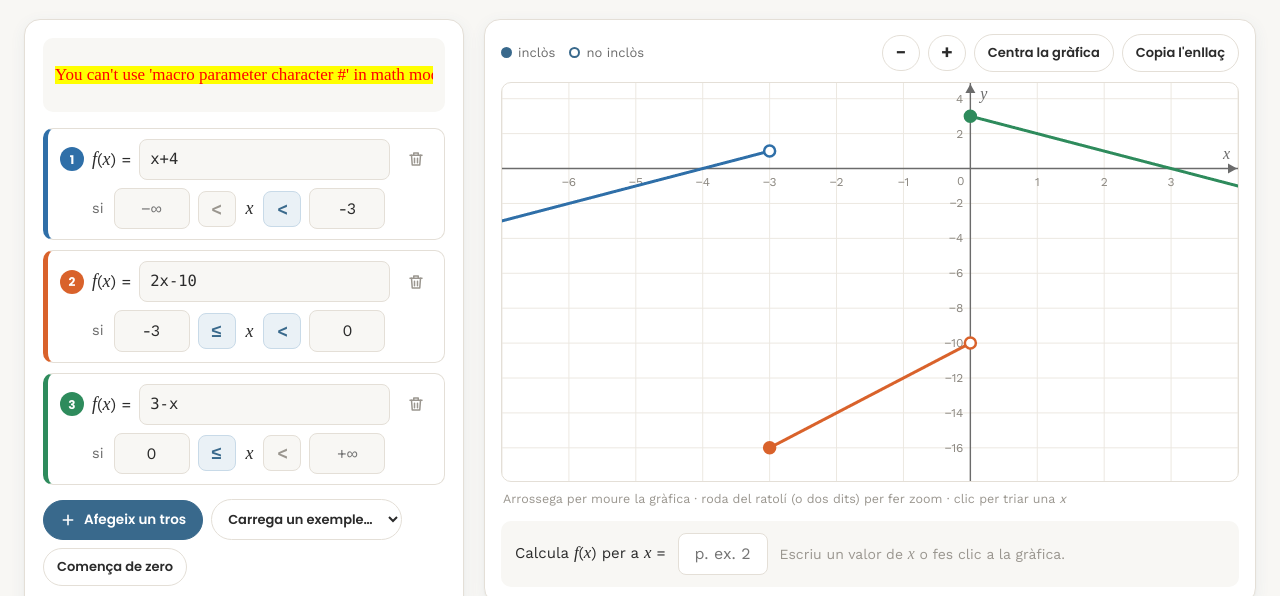
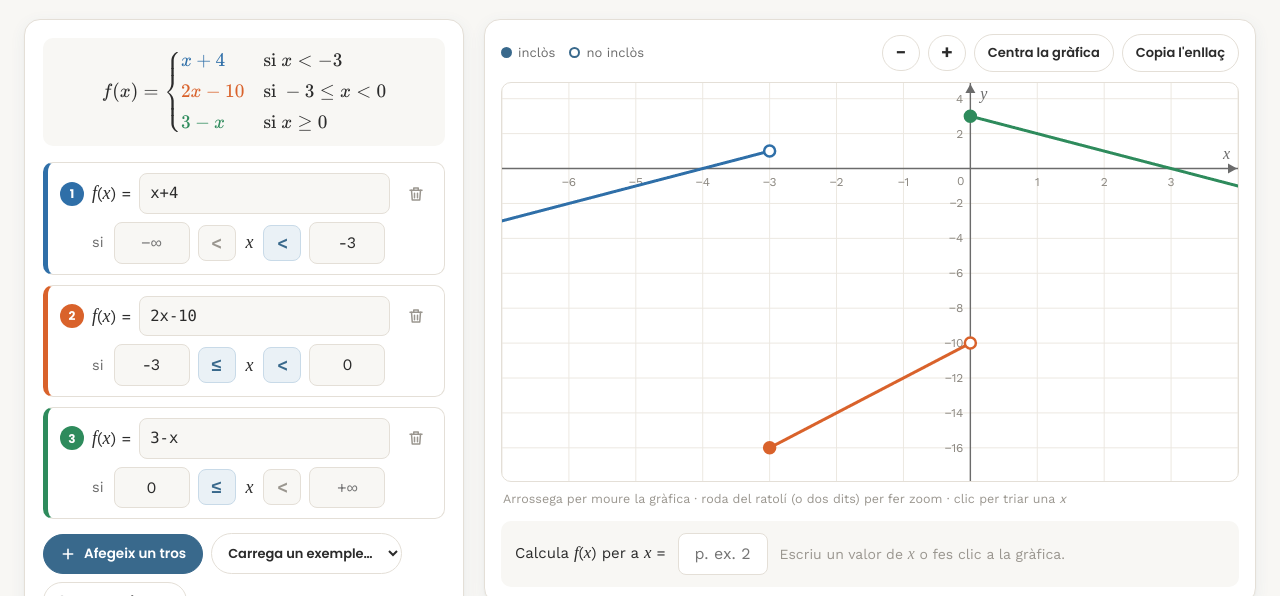
Before and after one commit to Mar-PVV/web, a plain HTML site: page funcions-trossos.html in a window 1280 px wide. Shown: the part 204-800 px from the top of the page. Drawn offline with nearby package versions, Linux system fonts and the light colour scheme.

Commit message:
Funcions a trossos: corregeix l'error de MathJax amb connexió lenta
Co-Authored-By: Claude Opus 5.5 <noreply@anthropic.com>
Claude-Session: https://claude.ai/code/session_01CJj1acdfNgxMa53B4CeB4b

```diff
--- a/assets/funcions-trossos.js
+++ b/assets/funcions-trossos.js
@@ -521,6 +521,21 @@ if (typeof document !== 'undefined') (function () {
     espera = setTimeout(pintaDefinicio, 180);
   }
 
+  // MathJax: un sol typeset alhora i només quan ja ha acabat de carregar (amb l'extensió
+  // de colors precarregada). Si no, en una connexió lenta es barregen i surt l'error
+  // «You can't use 'macro parameter character #'».
+  let cuaMJ = null;
+  const mjLlest = () => window.MathJax && MathJax.typesetPromise && MathJax.startup && MathJax.startup.promise;
+  function composa(elem) {
+    if (!mjLlest()) return false;
+    if (!cuaMJ) cuaMJ = MathJax.startup.promise;
+    cuaMJ = cuaMJ.then(() => {
+      if (MathJax.typesetClear) MathJax.typesetClear([elem]);
+      return MathJax.typesetPromise([elem]);
+    }).catch(() => {});
+    return true;
+  }
+
   // Definició amb clau, amb MathJax (si no ha carregat, en text pla)
   function pintaDefinicio() {
     const files = trossos.map((t, i) => {
@@ -530,10 +545,9 @@ if (typeof document !== 'undefined') (function () {
       return '{\\color{' + COLORS[i % COLORS.length] + '}' + e + '} & \\text{si } ' + c;
     });
     const tex = 'f(x)=' + (files.length === 1 ? files[0].replace(' & ', '\\quad ') : '\\begin{cases}' + files.join('\\\\[4pt]') + '\\end{cases}');
-    if (window.MathJax && MathJax.typesetPromise) {
+    if (mjLlest()) {
       def.innerHTML = '\\[' + tex + '\\]';
-      MathJax.typesetClear && MathJax.typesetClear([def]);
-      MathJax.typesetPromise([def]).catch(() => {});
+      composa(def);
     } else {
       def.textContent = 'f(x) = ' + trossos.map((t, i) => t.expr + ' si ' + (revisio.trossos[i].I ? M.textCondicio(revisio.trossos[i].I) : '…')).join(' ; ');
     }
@@ -751,8 +765,7 @@ if (typeof document !== 'undefined') (function () {
       resEl.innerHTML = quin + '<span class="ft-calc">\\(' + tex + '\\)</span>';
     }
     if (bons.length > 1) resEl.innerHTML += '<span class="ft-mal">Compte: x = ' + M.fmt(x) + ' és a més d\'un tros.</span>';
-    if (window.MathJax && MathJax.typesetPromise) MathJax.typesetPromise([resEl]).catch(() => {});
-    else resEl.querySelectorAll('.ft-calc').forEach(s => { s.textContent = 'f(' + M.fmt(x) + ') = ' + M.fmt(y); });
+    if (!composa(resEl)) resEl.querySelectorAll('.ft-calc').forEach(s => { s.textContent = 'f(' + M.fmt(x) + ') = ' + M.fmt(y); });
   }
   xin.addEventListener('input', calcula);
 
@@ -843,7 +856,7 @@ if (typeof document !== 'undefined') (function () {
   carrega(delHash || EXEMPLES[0].t.map(([expr, a, ai, b, bi]) => ({ expr, a, ai: !!ai, b, bi: !!bi })));
   // MathJax es carrega amb defer: quan estigui a punt, repintem les fórmules
   const quanMJ = setInterval(() => {
-    if (window.MathJax && MathJax.typesetPromise) { clearInterval(quanMJ); pintaDefinicio(); calcula(); }
+    if (mjLlest()) { clearInterval(quanMJ); MathJax.startup.promise.then(() => { pintaDefinicio(); calcula(); }); }
   }, 150);
   setTimeout(() => clearInterval(quanMJ), 15000);
 })();
--- a/funcions-trossos.html
+++ b/funcions-trossos.html
@@ -15,7 +15,8 @@
 <link rel="stylesheet" href="assets/funcions-trossos.css?v=b7992526">
 <script>
   window.MathJax = {
-    tex: { inlineMath: [['\\(', '\\)']], displayMath: [['\\[', '\\]']] },
+    loader: { load: ['[tex]/color'] },
+    tex: { inlineMath: [['\\(', '\\)']], displayMath: [['\\[', '\\]']], packages: { '[+]': ['color'] } },
     options: { skipHtmlTags: ['script', 'noscript', 'style', 'textarea', 'input'] },
     chtml: { scale: 1.0 }
   };
@@ -118,6 +119,6 @@
   </div>
 </footer>
 
-<script src="assets/funcions-trossos.js?v=d401c289"></script>
+<script src="assets/funcions-trossos.js?v=f50a943b"></script>
 </body>
 </html>
```
